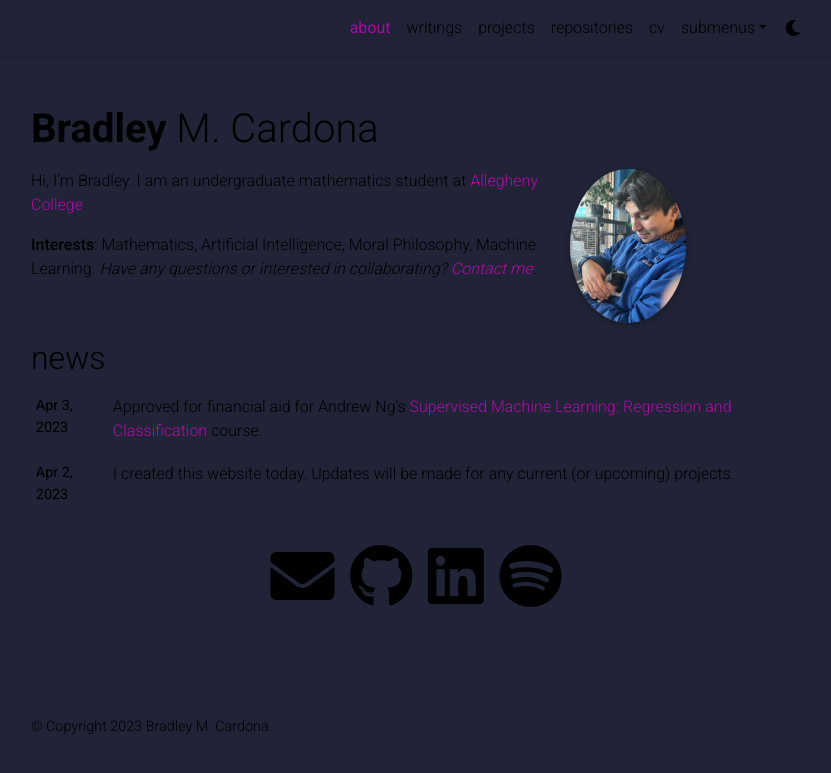
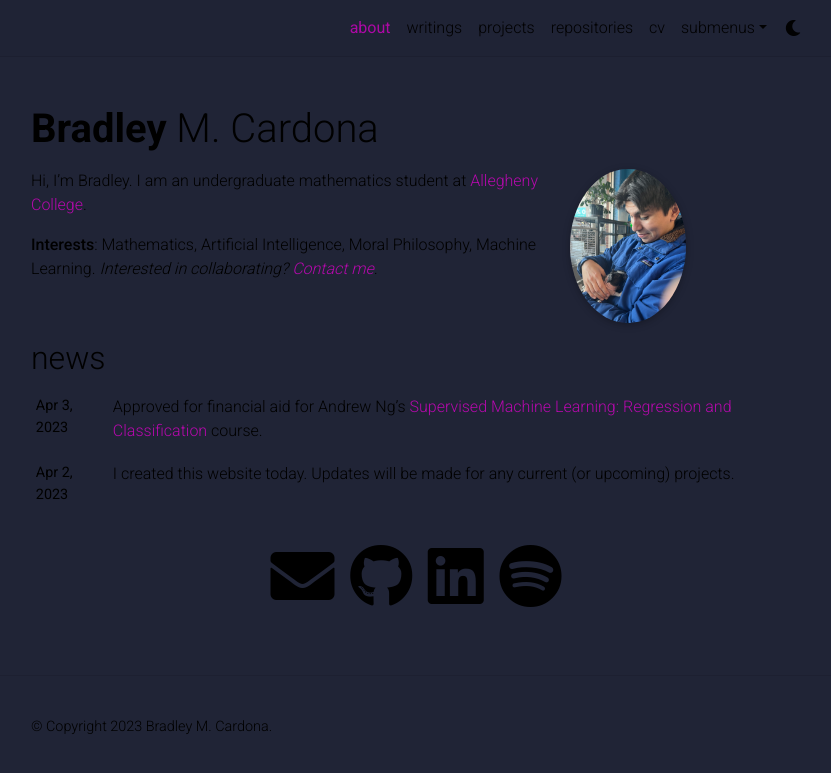
Before and after one commit to BMCARDONA/bmcardona.github.io, a Jekyll site: the page built from _pages/about.md, in a window 1280 px wide. Shown: the top 773 px of the page, without its empty margins (224-1055 px from the left). Built offline with Jekyll 4.4.1, drawn with Linux system fonts in a browser that asks for light colours; full-size pictures stand in for the smaller copies a plugin makes; comment, search, counter and statistics services are not loaded; a style sheet for code colours, icons or effects is not loaded.

Commit message:
update interests

```diff
--- a/_pages/about.md
+++ b/_pages/about.md
@@ -20,7 +20,7 @@ social: true  # includes social icons at the bottom of the page
 
 Hi, I'm Bradley. I am an undergraduate mathematics student at [Allegheny College](https://allegheny.edu/).
 
-**Interests**: Mathematics, Artificial Intelligence, Moral Philosophy, Machine Learning. *Have any questions or interested in collaborating? [Contact me](mailto:bcardona300@gmail.com).*
+**Interests**: Mathematics, Artificial Intelligence, Moral Philosophy, Machine Learning. *Interested in collaborating? [Contact me](mailto:bcardona300@gmail.com).*
 
 <!-- Write your biography here. Tell the world about yourself. Link to your favorite [subreddit](http://reddit.com). You can put a picture in, too. The code is already in, just name your picture `prof_pic.jpg` and put it in the `img/` folder. -->
 
```
